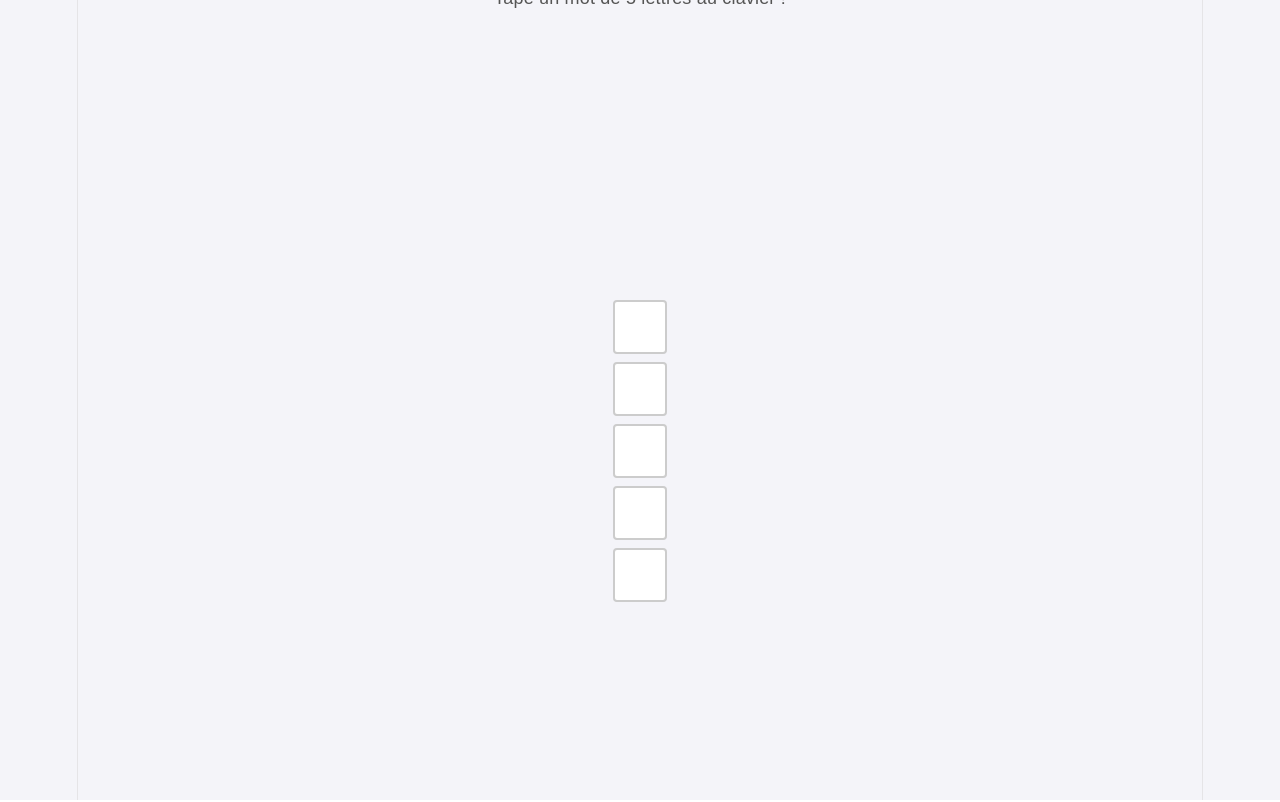
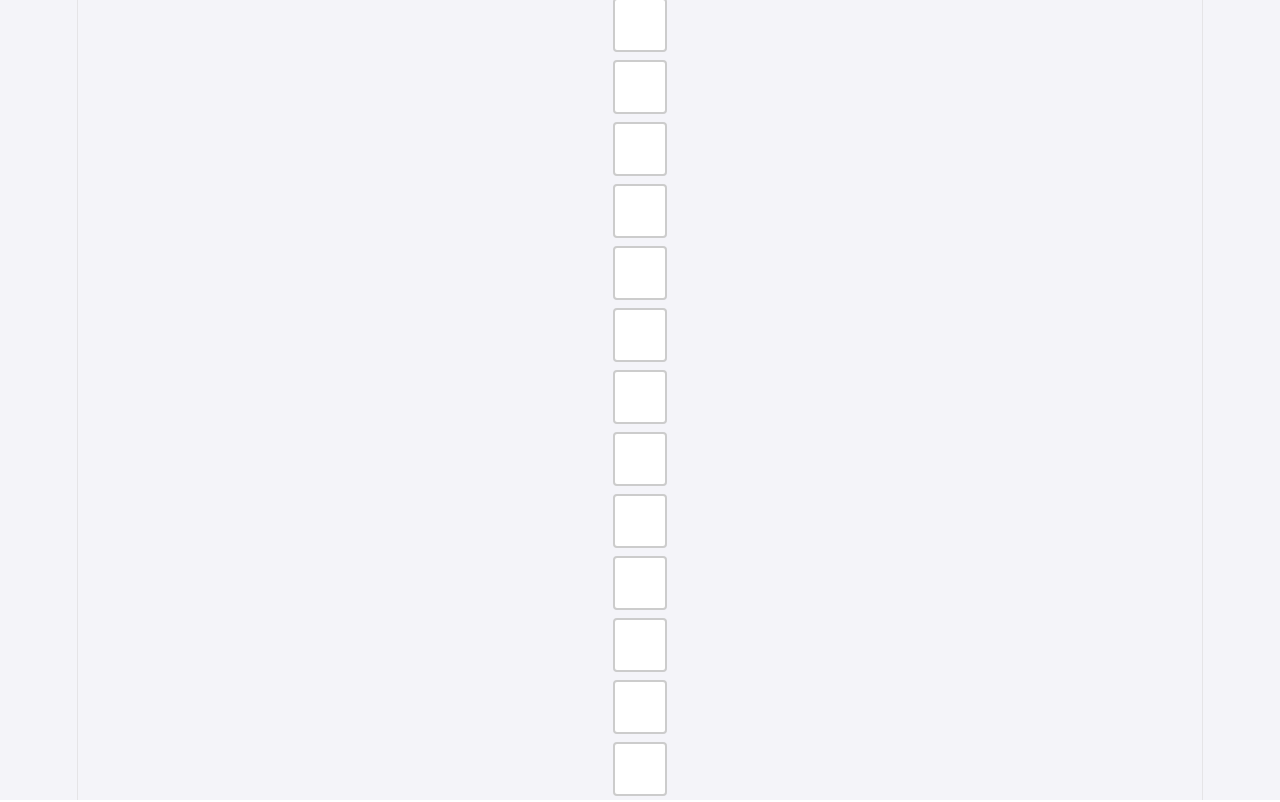
Before and after one commit to Rouida504/mot-mystere, a React (Vite) app: page /jeu in a window 1280 px wide. Shown: the top 802 px of the page. Built offline with nearby package versions, Linux system fonts and the light colour scheme.

Commit message:
Ajout de la fonction Entrer dans Game.jsx

```diff
--- a/src/game.jsx
+++ b/src/game.jsx
@@ -2,37 +2,59 @@
 import './Game.css';
 
 function Game() {
-  const [pseudo] = useState(() => localStorage.getItem('pseudo') ?? '');
-  const [currentGuess, setCurrentGuess] = useState('');
+  const [pseudo, setPseudo] = useState('');
+  const [guesses, setGuesses] = useState([]); // Tableau des anciens essais (ex: ["POMME", "TREIN"])
+  const [currentGuess, setCurrentGuess] = useState(''); // Essai en cours
+  const targetWord = "ROUGE"; // Le mot mystère à deviner (pour l'instant en dur)
+
+  useEffect(() => {
+    const savedPseudo = localStorage.getItem('pseudo');
+    if (savedPseudo) setPseudo(savedPseudo);
+  }, []);
 
   useEffect(() => {
     const handleKeyDown = (e) => {
       const key = e.key.toUpperCase();
 
-      if (key === 'BACKSPACE') {
+      if (key === 'ENTER') {
+        // Valider seulement si le mot fait exactement 5 lettres et qu'il reste des essais
+        if (currentGuess.length === 5 && guesses.length < 6) {
+          setGuesses((prev) => [...prev, currentGuess]);
+          setCurrentGuess(''); // Réinitialiser pour le mot suivant
+        }
+      } else if (key === 'BACKSPACE') {
         setCurrentGuess((prev) => prev.slice(0, -1));
       } else if (key.length === 1 && key >= 'A' && key <= 'Z') {
-        setCurrentGuess((prev) => (prev.length < 5 ? prev + key : prev));
+        if (currentGuess.length < 5 && guesses.length < 6) {
+          setCurrentGuess((prev) => prev + key);
+        }
       }
     };
 
     window.addEventListener('keydown', handleKeyDown);
     return () => window.removeEventListener('keydown', handleKeyDown);
-  }, []);
+  }, [currentGuess, guesses]);
 
   return (
     <div className="game-container">
-      <h2>Partie de {pseudo ? pseudo : 'Joueur'}</h2>
-      <p>Tape un mot de 5 lettres au clavier !</p>
+      <h2>Partie de {pseudo || 'Joueur'}</h2>
 
+      {/* Affichage des 6 lignes de la grille */}
       <div className="grid">
-        <div className="row">
-          {[0, 1, 2, 3, 4].map((i) => (
-            <div key={i} className="cell">
-              {currentGuess[i]}
+        {[0, 1, 2, 3, 4, 5].map((rowIndex) => {
+          // Déterminer le mot de la ligne (soit un ancien essai, soit l'essai en cours, soit vide)
+          const word = guesses[rowIndex] || (rowIndex === guesses.length ? currentGuess : '');
+
+          return (
+            <div key={rowIndex} className="row">
+              {[0, 1, 2, 3, 4].map((colIndex) => (
+                <div key={colIndex} className="cell">
+                  {word[colIndex] || ''}
+                </div>
+              ))}
             </div>
-          ))}
-        </div>
+          );
+        })}
       </div>
     </div>
   );
```
